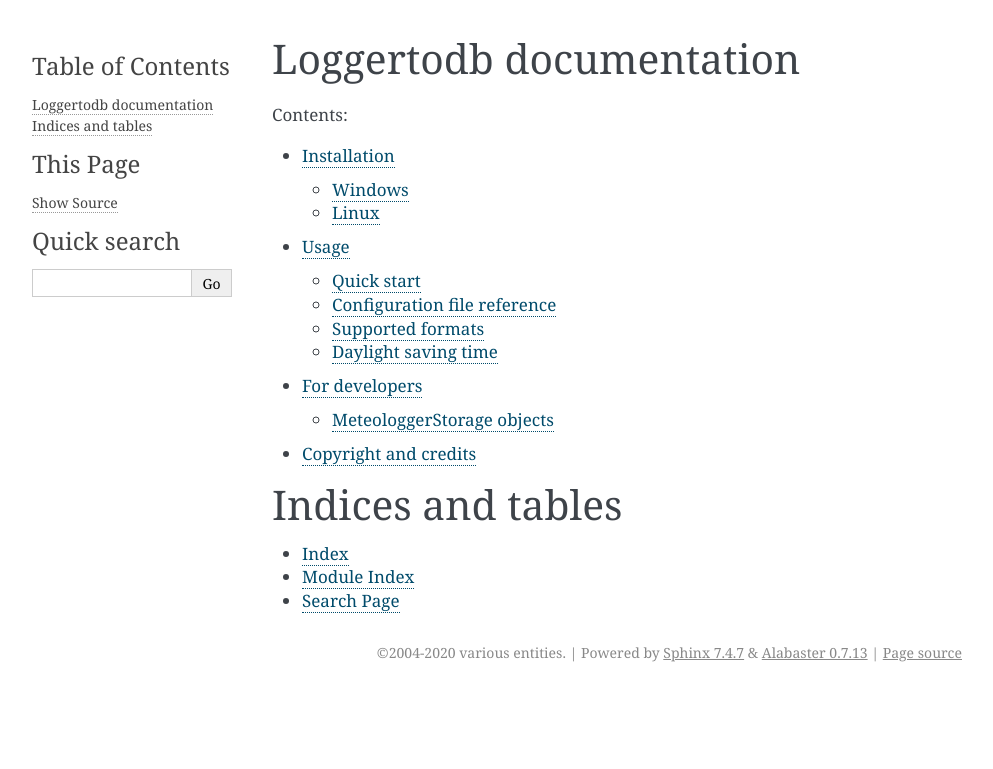
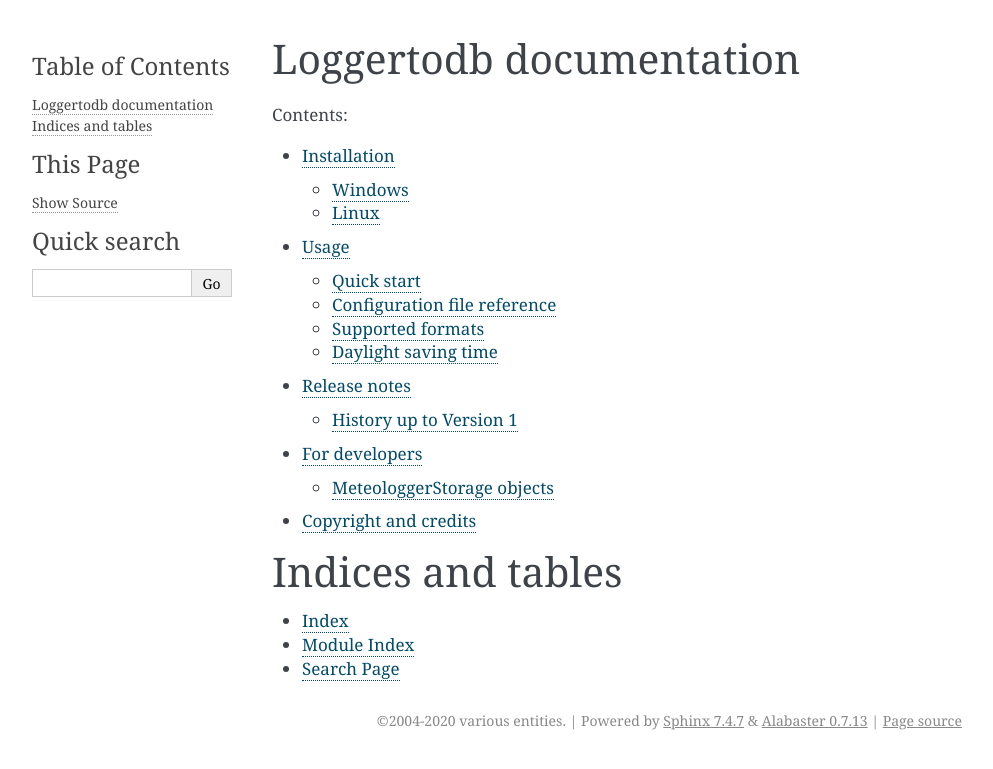
Before and after one commit to openmeteo/loggertodb, a Sphinx documentation site: the page built from docs/index.rst, in a window 1280 px wide. Shown: the top 769 px of the page, without its empty margins (148-1141 px from the left). Built offline with Sphinx 7.4.7, drawn with Linux system fonts in a browser that asks for light colours.

Commit message:
Move HISTORY.rst to release notes in sphinx

```diff
--- a/docs/index.rst
+++ b/docs/index.rst
@@ -7,6 +7,7 @@
 
    installation
    usage
+   release-notes
    development
    license
 
--- a/HISTORY.rst
+++ b/docs/release-notes.rst
@@ -1,50 +1,53 @@
-=======
-History
-=======
+=============
+Release notes
+=============
+
+History up to Version 1
+=======================
 
 1.0.0 (2019-10-29)
-==================
+------------------
 
 - Improved handling of switch from DST to winter time.
 
 0.2.2 (2019-08-20)
-==================
+------------------
 
 - Improved error message in multi-file simple format when
   nfields_to_ignore was 1 or more and a line did not have enough fields.
 
 0.2.1 (2019-07-17)
-==================
+------------------
 
 - Fixed a crash when a file was empty in multi-file simple format.
 - Improved error messages in multi-file simple format when the
   timestamps were badly ordered in a file or overlapping between files.
 
 0.2.0 (2019-07-16)
-==================
+------------------
 
 - Added multi-file option to simple format.
 - Added configuration parameters "encoding" and "ignore_lines".
 
 0.1.3 (2019-06-07)
-==================
+------------------
 
 - Upgraded htimeseries to 1.0.
 - Made dependencies more robust.
 
 0.1.2 (2019-05-27)
-==================
+------------------
 
 - Made parsing dates more robust in simple format.
 - Fixed extreme slowness when thousands of records had to be inserted.
 - Fixed unhelpful error message when file was out of order.
 
 0.1.1 (2019-04-18)
-==================
+------------------
 
 - Fixed a bug that prevented using a log file.
 
 0.1.0 (2019-04-18)
-==================
+------------------
 
 - Initial release
--- a/setup.py
+++ b/setup.py
@@ -7,9 +7,6 @@
 
 with open("README.rst") as readme_file:
     readme = readme_file.read()
-
-with open("HISTORY.rst") as history_file:
-    history = history_file.read()
 
 requirements = [
     "Click>=7.0,<8",
@@ -47,7 +44,7 @@
     entry_points={"console_scripts": ["loggertodb=loggertodb.cli:main"]},
     install_requires=requirements,
     license="GNU General Public License v3",
-    long_description=readme + "\n\n" + history,
+    long_description=readme,
     long_description_content_type="text/x-rst",
     include_package_data=True,
     keywords="loggertodb",
```
